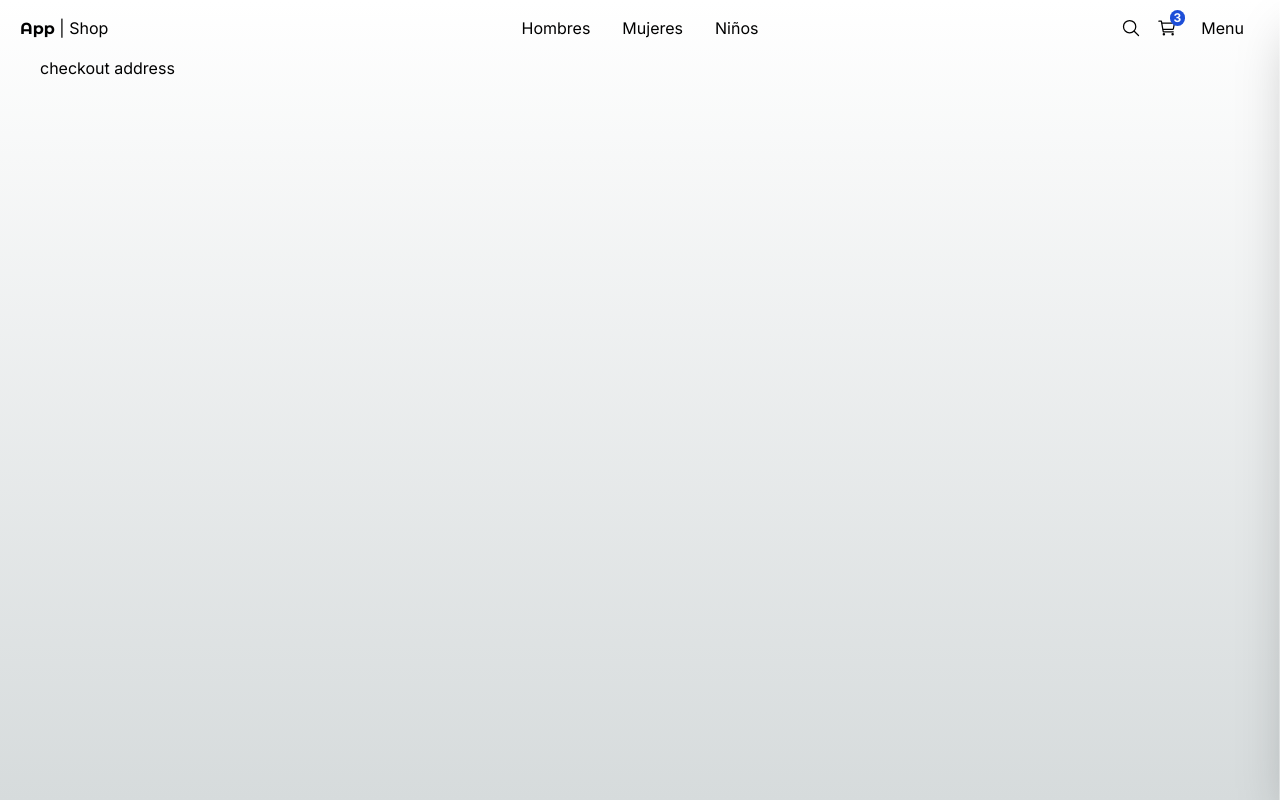
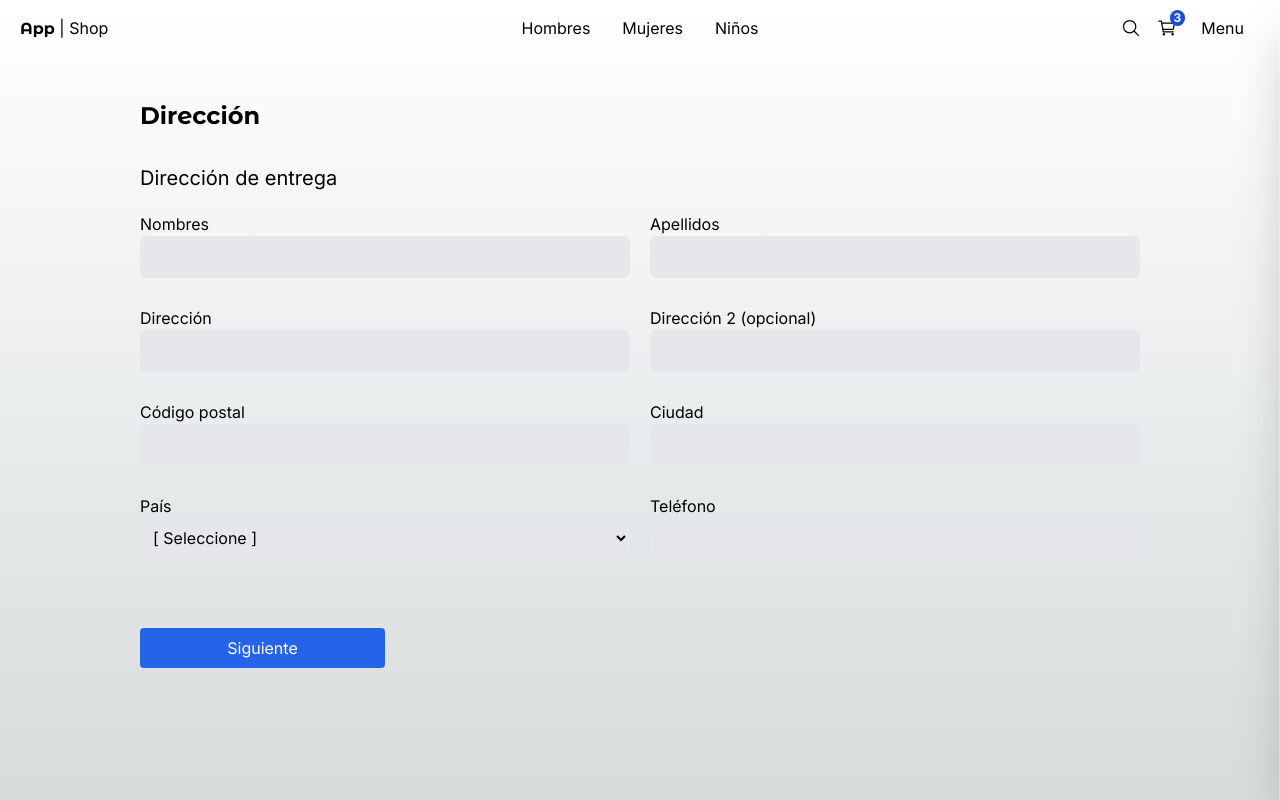
Before and after one commit to HarDep/next-shop, a Next.js app: page /checkout/address in a window 1280 px wide. Built offline with nearby package versions, Linux system fonts and the light colour scheme.

Commit message:
Update checkout/address page

```diff
--- a/src/app/(shop)/checkout/address/page.tsx
+++ b/src/app/(shop)/checkout/address/page.tsx
@@ -1,8 +1,69 @@
+import { Title } from '@/components';
+import Link from 'next/link';
 
 export default function Page() {
     return (
-        <div>
-            <h1>checkout address</h1>
+        <div className="flex flex-col sm:justify-center sm:items-center mb-72 px-10 sm:px-0">
+            <div className="w-full  xl:w-[1000px] flex flex-col justify-center text-left">
+                <Title title="Dirección" subtitle="Dirección de entrega" />
+
+                <div className="grid grid-cols-1 gap-2 sm:gap-5 sm:grid-cols-2">
+                    <div className="flex flex-col mb-2">
+                        <span>Nombres</span>
+                        <input type="text" className="p-2 border rounded-md bg-gray-200" />
+                    </div>
+
+                    <div className="flex flex-col mb-2">
+                        <span>Apellidos</span>
+                        <input type="text" className="p-2 border rounded-md bg-gray-200" />
+                    </div>
+
+                    <div className="flex flex-col mb-2">
+                        <span>Dirección</span>
+                        <input type="text" className="p-2 border rounded-md bg-gray-200" />
+                    </div>
+
+                    <div className="flex flex-col mb-2">
+                        <span>Dirección 2 (opcional)</span>
+                        <input type="text" className="p-2 border rounded-md bg-gray-200" />
+                    </div>
+
+                    <div className="flex flex-col mb-2">
+                        <span>Código postal</span>
+                        <input type="text" className="p-2 border rounded-md bg-gray-200" />
+                    </div>
+
+                    <div className="flex flex-col mb-2">
+                        <span>Ciudad</span>
+                        <input type="text" className="p-2 border rounded-md bg-gray-200" />
+                    </div>
+
+                    <div className="flex flex-col mb-2">
+                        <span>País</span>
+                        <select className="p-2 border rounded-md bg-gray-200">
+                            <option value="">[ Seleccione ]</option>
+                            <option value="CRI">Costa Rica</option>
+                        </select>
+                    </div>
+
+                    <div className="flex flex-col mb-2">
+                        <span>Teléfono</span>
+                        <input type="text" className="p-2 border rounded-md bg-gray-200" />
+                    </div>
+
+
+
+                    <div className="flex flex-col mb-2 sm:mt-10">
+                        <Link href='/checkout' className="btn-primary flex w-full sm:w-1/2 justify-center ">
+                            Siguiente
+                        </Link>
+                    </div>
+
+                </div>
+
+            </div>
+
         </div>
-    )
+    );
+
 }
```
